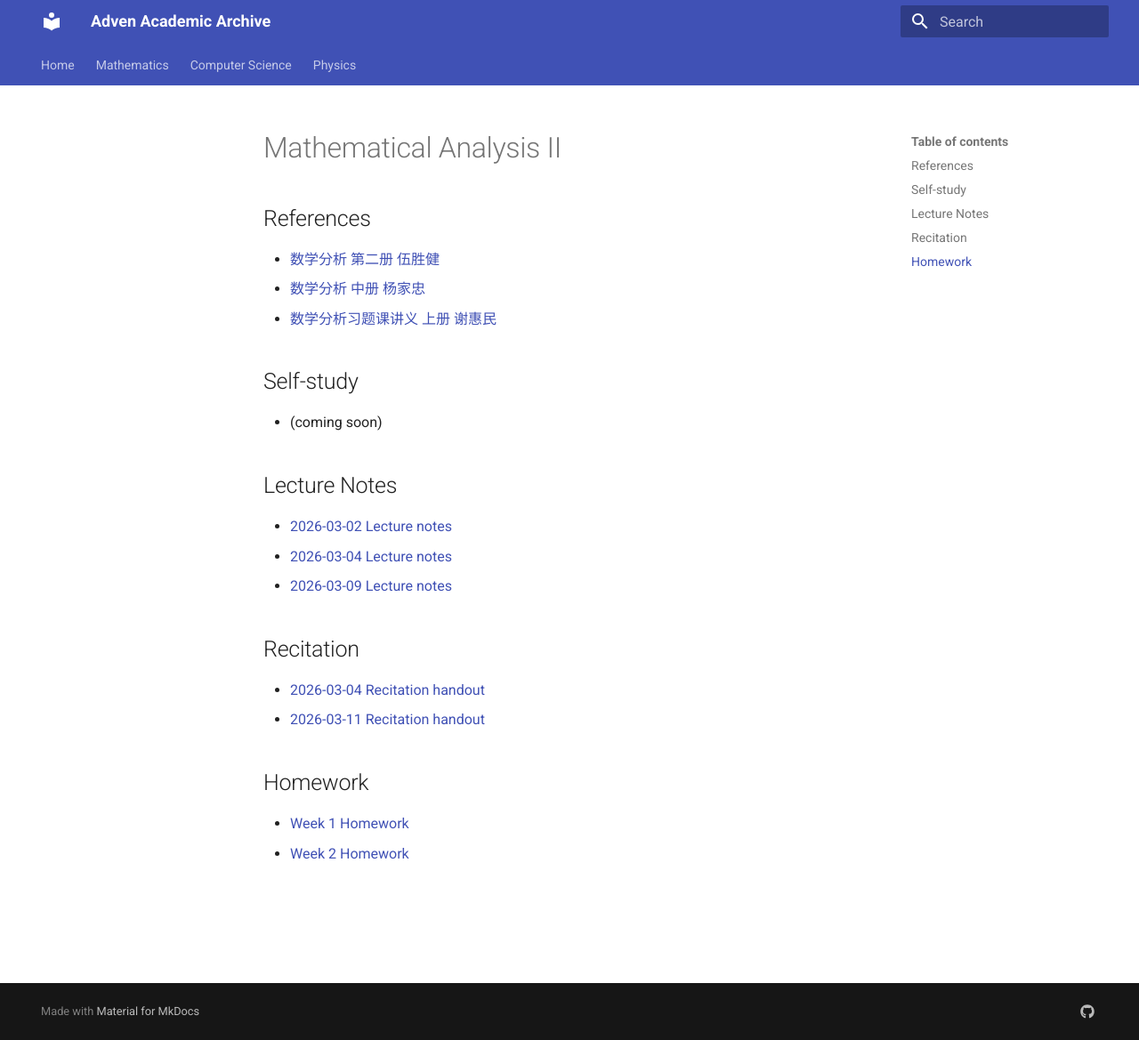
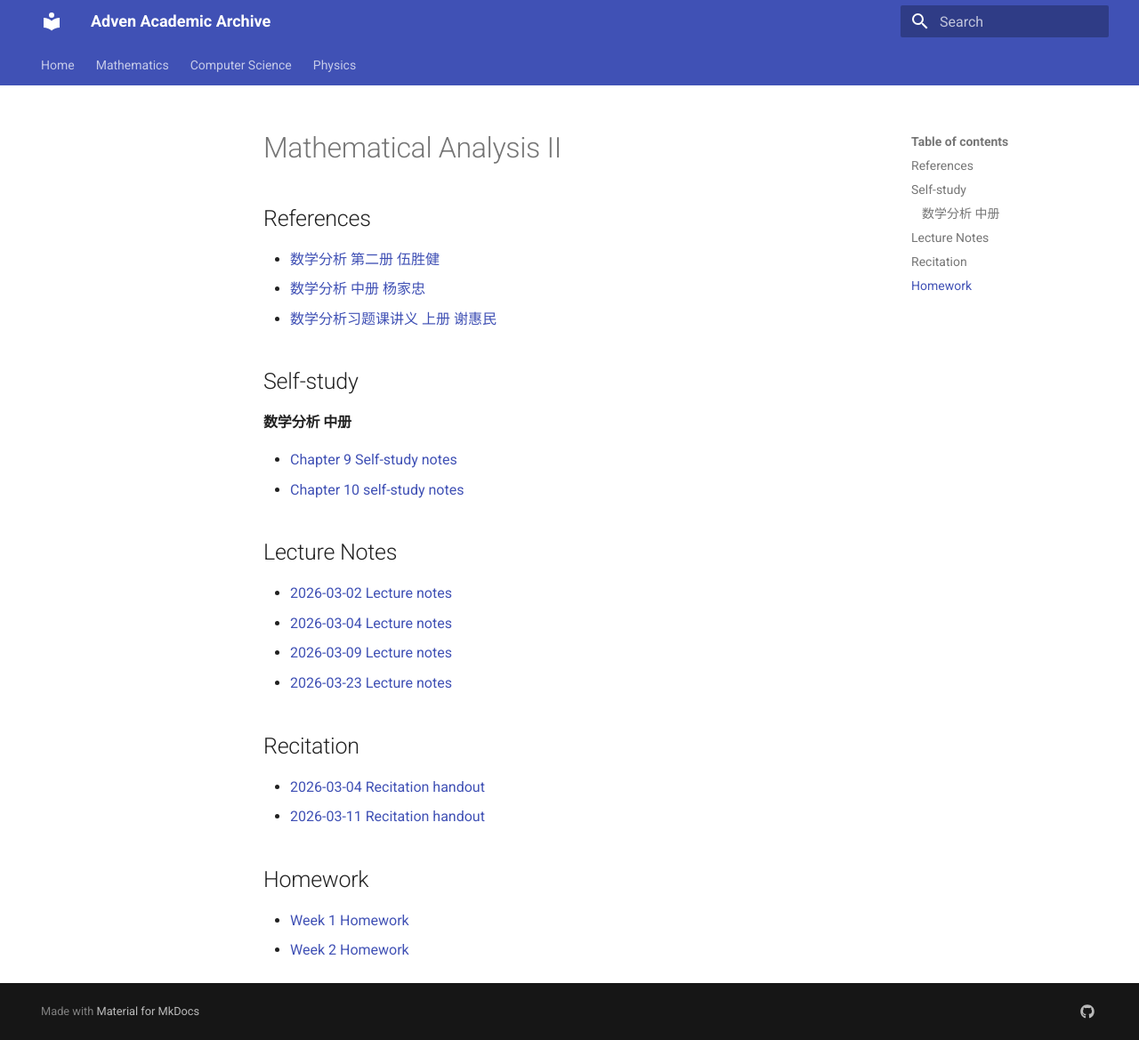
Before and after one commit to Adven2007/academic-archive, an MkDocs documentation site: the page built from docs/mathematical_analysis_II.md, in a window 1280 px wide and 1169 px high. Shown: the whole window at 89% size. Built offline with MkDocs 1.6.1 and Material for MkDocs 9.7.7, drawn with Linux system fonts in a browser that asks for light colours.

```diff
--- a/docs/mathematical_analysis_II.md
+++ b/docs/mathematical_analysis_II.md
@@ -6,12 +6,15 @@
 - [数学分析习题课讲义 上册 谢惠民](pdfs/Mathematics/MathematicalAnalysis/books/数学分析习题课讲义_上册.pdf)
 
 ## Self-study
-- (coming soon)
+#### 数学分析 中册
+- [Chapter 9 Self-study notes](pdfs/Mathematics/MathematicalAnalysis/self-study/数学分析_中册_self-study_chapter9_notes.pdf)
+- [Chapter 10 self-study notes](pdfs/Mathematics/MathematicalAnalysis/self-study/数学分析_中册_self-study_chapter10_notes.pdf)
 
 ## Lecture Notes
 - [2026-03-02 Lecture notes](pdfs/Mathematics/MathematicalAnalysis/lecture_notes/20260302_数学分析II_lecture_notes.pdf)
 - [2026-03-04 Lecture notes](pdfs/Mathematics/MathematicalAnalysis/lecture_notes/20260304_数学分析II_lecture_notes.pdf)
 - [2026-03-09 Lecture notes](pdfs/Mathematics/MathematicalAnalysis/lecture_notes/20260309_数学分析II_lecture_notes.pdf)
+- [2026-03-23 Lecture notes](pdfs/Mathematics/MathematicalAnalysis/lecture_notes/20260323_数学分析II_lecture_notes.pdf)
 
 ## Recitation
 - [2026-03-04 Recitation handout](pdfs/Mathematics/MathematicalAnalysis/recitation/20260304_recitation_handout_1.pdf)
```
Also changed, not shown: docs/ComputerScience.md (+0 -1 lines), docs/Mathematics.md (+1 -1 lines), docs/index.md (+3 -3 lines), docs/mathematics/combinatorics.md (added, +15 -0 lines), 8 other files.
